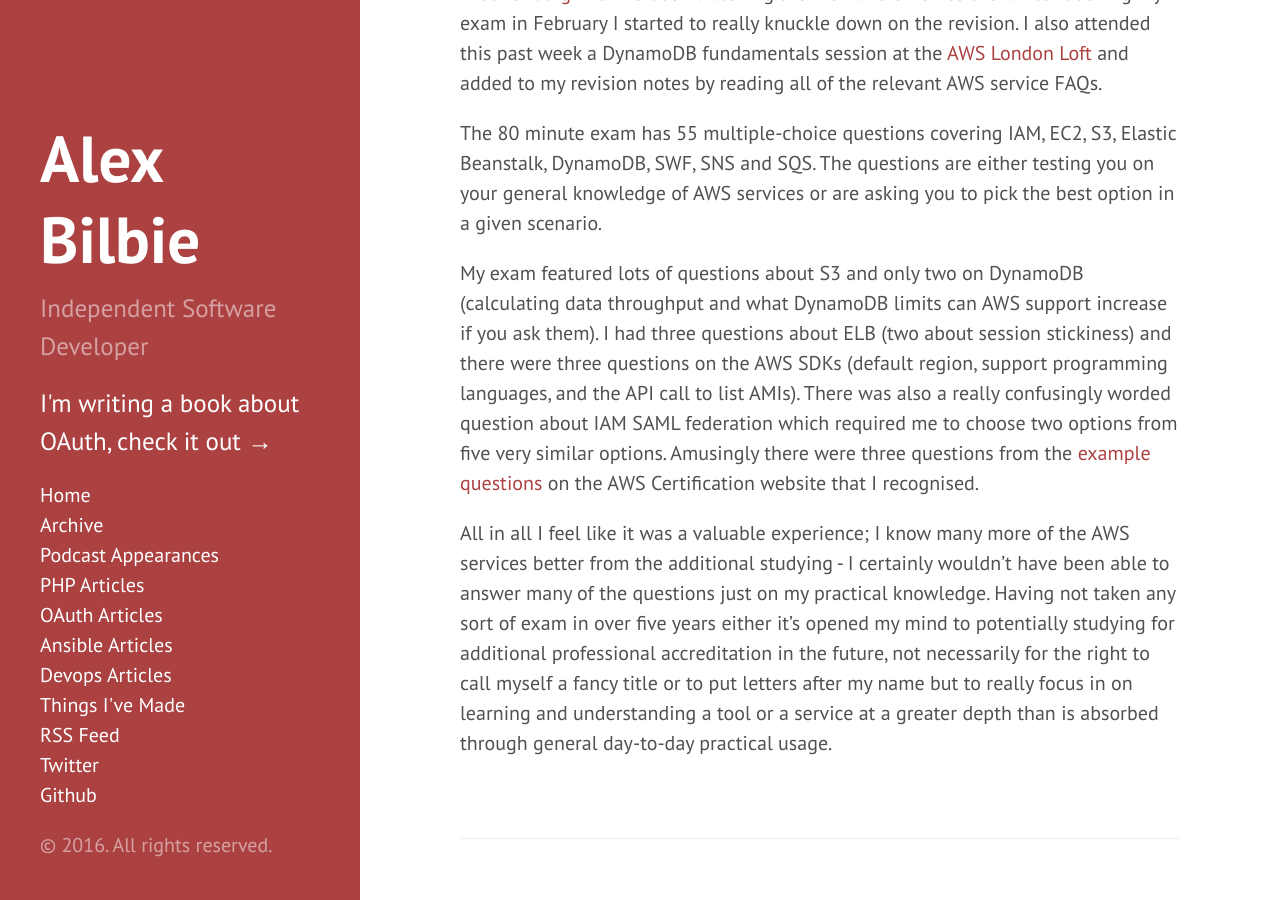
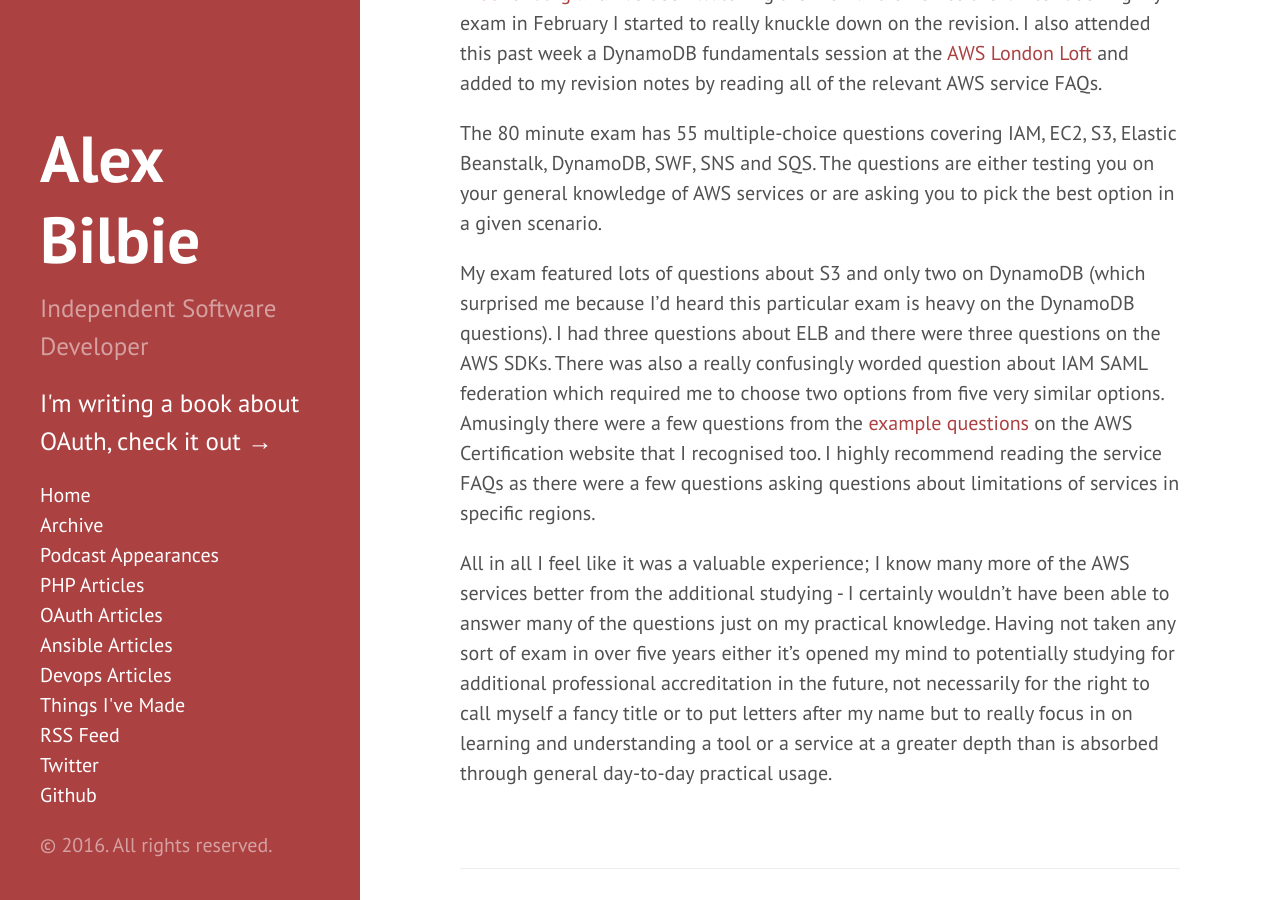
Before and after one commit to alexbilbie/alexbilbie.github.com, a Jekyll site: the page built from _posts/2016-04-23-aws-developer-associate-certification.md, in a window 1280 px wide and 900 px high, scrolled down 1053 px. Built offline with Jekyll 4.4.1, drawn with Linux system fonts in a browser that asks for light colours.

Commit message:
Update 2016-04-23-aws-developer-associate-certification.md

```diff
--- a/_posts/2016-04-23-aws-developer-associate-certification.md
+++ b/_posts/2016-04-23-aws-developer-associate-certification.md
@@ -15,6 +15,6 @@ In January [udemy.com](http://udemy.com) had a flash sale so I picked up a few o
 
 The 80 minute exam has 55 multiple-choice questions covering IAM, EC2, S3, Elastic Beanstalk, DynamoDB, SWF, SNS and SQS. The questions are either testing you on your general knowledge of AWS services or are asking you to pick the best option in a given scenario.
 
-My exam featured lots of questions about S3 and only two on DynamoDB (calculating data throughput and what DynamoDB limits can AWS support increase if you ask them). I had three questions about ELB (two about session stickiness) and there were three questions on the AWS SDKs (default region, support programming languages, and the API call to list AMIs). There was also a really confusingly worded question about IAM SAML federation which required me to choose two options from five very similar options. Amusingly there were three questions from the [example questions](http://awstrainingandcertification.s3.amazonaws.com/production/AWS_certified_developer_associate_examsample.pdf) on the AWS Certification website that I recognised.
+My exam featured lots of questions about S3 and only two on DynamoDB (which surprised me because I'd heard this particular exam is heavy on the DynamoDB questions). I had three questions about ELB and there were three questions on the AWS SDKs. There was also a really confusingly worded question about IAM SAML federation which required me to choose two options from five very similar options. Amusingly there were a few questions from the [example questions](http://awstrainingandcertification.s3.amazonaws.com/production/AWS_certified_developer_associate_examsample.pdf) on the AWS Certification website that I recognised too. I highly recommend reading the service FAQs as there were a few questions asking questions about limitations of services in specific regions.
 
 All in all I feel like it was a valuable experience; I know many more of the AWS services better from the additional studying - I certainly wouldn't have been able to answer many of the questions just on my practical knowledge. Having not taken any sort of exam in over five years either it's opened my mind to potentially studying for additional professional accreditation in the future, not necessarily for the right to call myself a fancy title or to put letters after my name but to really focus in on learning and understanding a tool or a service at a greater depth than is absorbed through general day-to-day practical usage.
```
